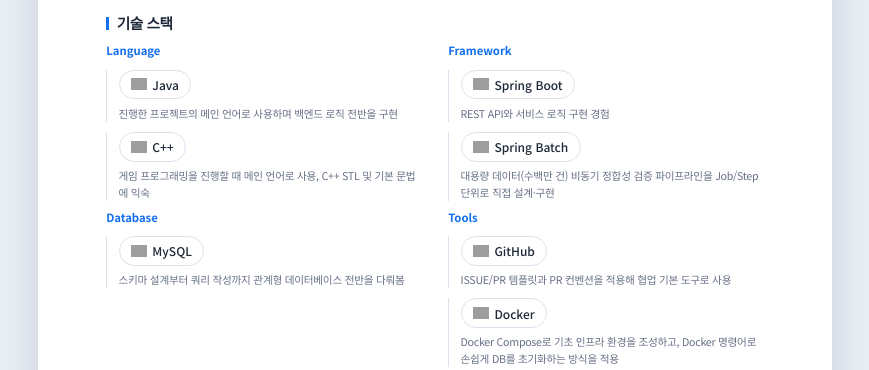
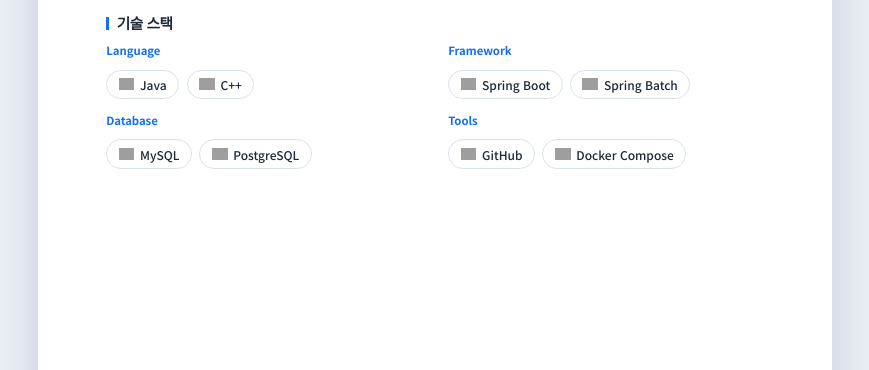
Before and after one commit to gart09/gart09.github.io, a plain HTML site: page index.html in a window 1280 px wide. Shown: the part 770-1140 px from the top of the page, without its empty margins (205-1074 px from the left). Drawn offline with Linux system fonts and the light colour scheme; grey boxes are pictures that could not be loaded.

Commit message:
기술스택 설명 제거

```diff
--- a/css/style.css
+++ b/css/style.css
@@ -298,7 +298,7 @@ dd {
 
 .skill-list {
     display: grid;
-    gap: 2.8mm;
+    gap: 2.3mm;
     margin: 0;
     padding: 0;
     list-style: none;
@@ -1881,3 +1881,15 @@ dd {
 .ubot-stack .ubot-section {
     margin-bottom: 1mm;
 }
+
+/* 기술 스택: 아이콘 배지만 나열 */
+.stack-section .skill-list {
+    display: flex;
+    flex-wrap: wrap;
+    gap: 2mm;
+}
+
+.stack-section .skill-list li {
+    padding-left: 0;
+    border-left: 0;
+}
--- a/index.html
+++ b/index.html
@@ -130,10 +130,10 @@
                             <h3>Language</h3>
                             <ul class="skill-list">
                                 <li>
-                                    <div><span class="skill-badge"><img src="https://cdn.jsdelivr.net/gh/devicons/devicon/icons/java/java-original.svg" alt="" class="skill-icon">Java</span><p>진행한 프로젝트의 메인 언어로 사용하며 백엔드 로직 전반을 구현</p></div>
+                                    <div><span class="skill-badge"><img src="https://cdn.jsdelivr.net/gh/devicons/devicon/icons/java/java-original.svg" alt="" class="skill-icon">Java</span></div>
                                 </li>
                                 <li>
-                                    <div><span class="skill-badge"><img src="https://cdn.jsdelivr.net/gh/devicons/devicon/icons/cplusplus/cplusplus-original.svg" alt="" class="skill-icon">C++</span><p>게임 프로그래밍을 진행할 때 메인 언어로 사용, C++ STL 및 기본 문법에 익숙</p></div>
+                                    <div><span class="skill-badge"><img src="https://cdn.jsdelivr.net/gh/devicons/devicon/icons/cplusplus/cplusplus-original.svg" alt="" class="skill-icon">C++</span></div>
                                 </li>
                             </ul>
                         </div>
@@ -141,10 +141,10 @@
                             <h3>Framework</h3>
                             <ul class="skill-list">
                                 <li>
-                                    <div><span class="skill-badge"><img src="https://cdn.jsdelivr.net/gh/devicons/devicon/icons/spring/spring-original.svg" alt="" class="skill-icon">Spring Boot</span><p>REST API와 서비스 로직 구현 경험</p></div>
+                                    <div><span class="skill-badge"><img src="https://cdn.jsdelivr.net/gh/devicons/devicon/icons/spring/spring-original.svg" alt="" class="skill-icon">Spring Boot</span></div>
                                 </li>
                                 <li>
-                                    <div><span class="skill-badge"><img src="https://cdn.jsdelivr.net/gh/devicons/devicon/icons/spring/spring-original.svg" alt="" class="skill-icon">Spring Batch</span><p>대용량 데이터(수백만 건) 비동기 정합성 검증 파이프라인을 Job/Step 단위로 직접 설계·구현</p></div>
+                                    <div><span class="skill-badge"><img src="https://cdn.jsdelivr.net/gh/devicons/devicon/icons/spring/spring-original.svg" alt="" class="skill-icon">Spring Batch</span></div>
                                 </li>
                             </ul>
                         </div>
@@ -152,7 +152,10 @@
                             <h3>Database</h3>
                             <ul class="skill-list">
                                 <li>
-                                    <div><span class="skill-badge"><img src="https://cdn.jsdelivr.net/gh/devicons/devicon/icons/mysql/mysql-original.svg" alt="" class="skill-icon">MySQL</span><p>스키마 설계부터 쿼리 작성까지 관계형 데이터베이스 전반을 다뤄봄</p></div>
+                                    <div><span class="skill-badge"><img src="https://cdn.jsdelivr.net/gh/devicons/devicon/icons/mysql/mysql-original.svg" alt="" class="skill-icon">MySQL</span></div>
+                                </li>
+                                <li>
+                                    <div><span class="skill-badge"><img src="https://cdn.jsdelivr.net/gh/devicons/devicon/icons/postgresql/postgresql-original.svg" alt="" class="skill-icon">PostgreSQL</span></div>
                                 </li>
                             </ul>
                         </div>
@@ -160,10 +163,10 @@
                             <h3>Tools</h3>
                             <ul class="skill-list">
                                 <li>
-                                    <div><span class="skill-badge"><img src="https://cdn.jsdelivr.net/gh/devicons/devicon/icons/github/github-original.svg" alt="" class="skill-icon">GitHub</span><p>ISSUE/PR 템플릿과 PR 컨벤션을 적용해 협업 기본 도구로 사용</p></div>
+                                    <div><span class="skill-badge"><img src="https://cdn.jsdelivr.net/gh/devicons/devicon/icons/github/github-original.svg" alt="" class="skill-icon">GitHub</span></div>
                                 </li>
                                 <li>
-                                    <div><span class="skill-badge"><img src="https://cdn.jsdelivr.net/gh/devicons/devicon/icons/docker/docker-original.svg" alt="" class="skill-icon">Docker</span><p>Docker Compose로 기초 인프라 환경을 조성하고, Docker 명령어로 손쉽게 DB를 초기화하는 방식을 적용</p></div>
+                                    <div><span class="skill-badge"><img src="https://cdn.jsdelivr.net/gh/devicons/devicon/icons/docker/docker-original.svg" alt="" class="skill-icon">Docker Compose</span></div>
                                 </li>
                             </ul>
                         </div>
@@ -184,7 +187,7 @@
                     <h1>UBot</h1>
                     <p class="project-subtitle">FAQ를 기반으로 답변하는 AI 챗봇 상담 서비스</p>
                     <div class="tech-tags" aria-label="사용 기술">
-                        <span>Java 21</span><span>Spring Boot</span><span>PostgreSQL (pgvector)</span><span>Redis</span><span>Ollama (bge-m3)</span><span>Docker</span>
+                        <span>Java</span><span>Spring Boot</span><span>PostgreSQL</span><span>Redis</span><span>LLM(Qwen3)</span><span>Embedding(BGE-M3)</span><span>Docker Compose</span>
                     </div>
                 </div>
                 <div class="project-header-meta">
```
